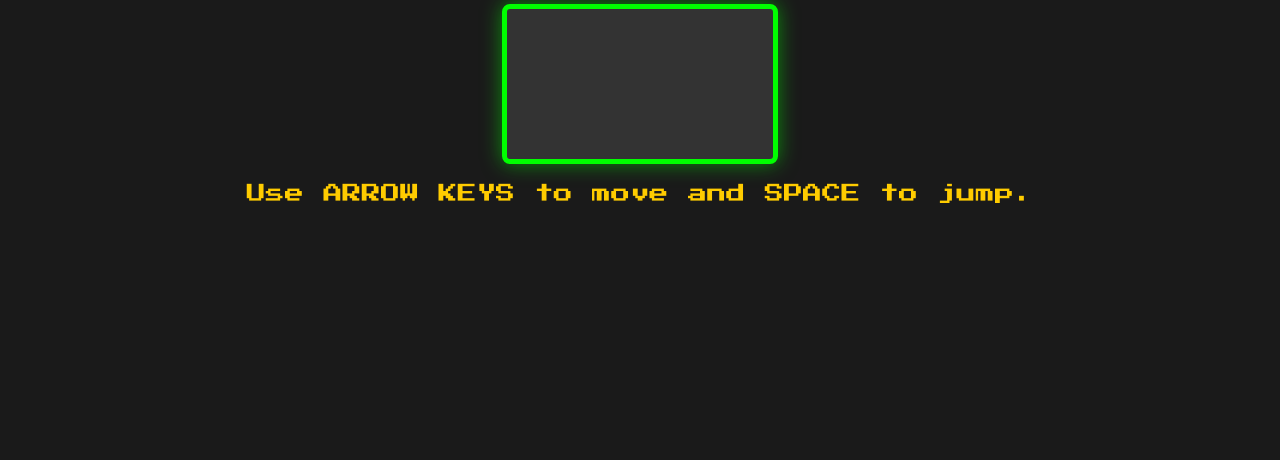
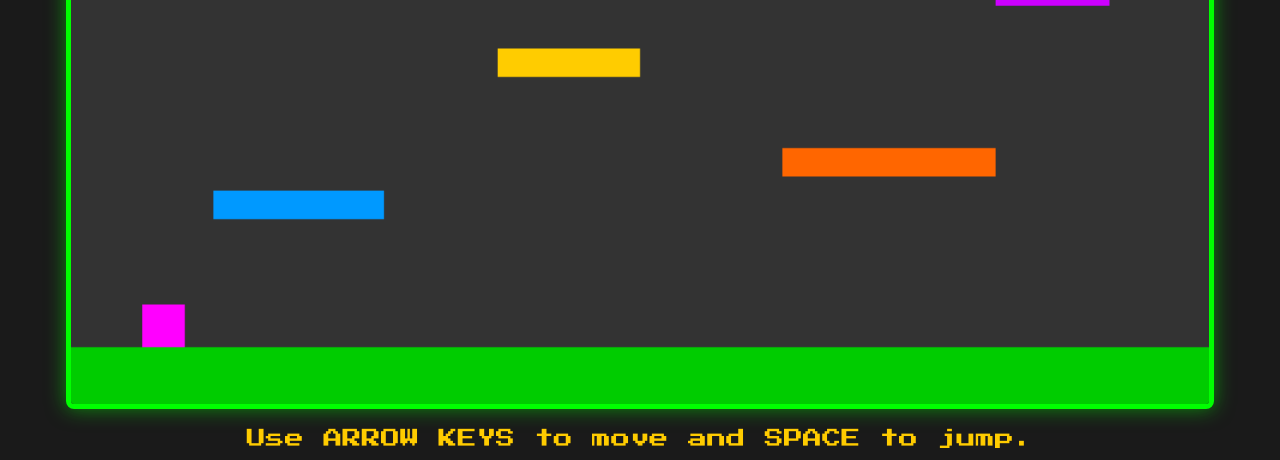
Before and after one commit to jdhunterae/retro-color-jump-game, a plain HTML site: page index.html in a window 1280 px wide. Shown: the part 340-800 px from the top of the page. Drawn offline with Linux system fonts and the light colour scheme.

Commit message:
base code for platform jumping

```diff
--- a/index.html
+++ b/index.html
@@ -21,6 +21,8 @@
     </div>
 
     <div id="messageBox" class="message-box"></div>
+
+    <script src="js/script.js"></script>
 </body>
 
 </html>
--- a/js/script.js
+++ b/js/script.js
@@ -0,0 +1,189 @@
+const canvas = document.getElementById("gameCanvas");
+const ctx = canvas.getContext('2d');
+
+canvas.width = 800;
+canvas.height = 450;
+
+let gameRunning = true;
+let messageTimeout;
+
+const player = {
+    x: 50,
+    y: canvas.height - 70, // Start above the ground
+    width: 30,
+    height: 30,
+    color: '#FF00FF', // Magenta retro color
+    dx: 0, // Horizontal velocity
+    dy: 0, // Vertical velocity
+    speed: 5,
+    jumpStrength: -10, // Negative for upward movement
+    gravity: 0.3,
+    onGround: false
+};
+
+// Platforms array
+const platforms = [
+    // Ground platform
+    { x: 0, y: canvas.height - 40, width: canvas.width, height: 40, color: '#00CC00' }, // Dark green ground
+    // Other platforms
+    { x: 100, y: canvas.height - 150, width: 120, height: 20, color: '#0099FF' }, // Blue platform
+    { x: 300, y: canvas.height - 250, width: 100, height: 20, color: '#FFCC00' }, // Yellow platform
+    { x: 500, y: canvas.height - 180, width: 150, height: 20, color: '#FF6600' }, // Orange platform
+    { x: 650, y: canvas.height - 300, width: 80, height: 20, color: '#CC00FF' }, // Purple platform
+    { x: 20, y: canvas.height - 350, width: 90, height: 20, color: '#00FFCC' } // Cyan platform
+];
+
+// Input handling
+const keys = {};
+window.addEventListener("keydown", (e) => {
+    keys[e.code] = true;
+    // Prevent default action for spacebar to avoid page scrolling
+    if (e.code === "Space") {
+        e.preventDefault();
+    }
+});
+window.addEventListener("keyup", () => {
+    keys[e.code] = false;
+});
+
+// Function to show a message
+function showMessage(msg, duration = 3000) {
+    const messageBox = document.getElementById("messageBox");
+    messageBox.textContent = msg;
+    messageBox.style.display = "block";
+    clearTimeout(messageTimeout);
+    messageTimeout = setTimeout(() => {
+        messageBox.style.display = "none";
+    }, duration);
+}
+
+// Collision detection function (AABB - Axis-Aligned Bounding Box)
+function checkCollision(rect1, rect2) {
+    return rect1.x < rect2.x + rect2.width &&
+        rect1.x + rect1.width > rect2.x &&
+        rect1.y < rect2.y + rect2.height &&
+        rect1.y + rect1.height > rect2.y;
+}
+
+// Game update logic
+function update() {
+    if (!gameRunning)
+        return;
+
+    // Apply gravity
+    player.dy += player.gravity;
+
+    // Horizontal movement
+    player.dx = 0;
+    if (keys["ArrowLeft"]) {
+        player.dx = -player.speed;
+    }
+    if (keys["ArrowRight"]) {
+        player.dx = player.speed;
+    }
+
+    // Jump
+    if (keys["Space"] && player.onGround) {
+        player.dy = player.jumpStrength;
+        player.onGround = false;
+    }
+
+    // update player position
+    player.x += player.dx;
+    player.y += player.dy;
+
+    // Keep player within canvas bounds horizontally
+    if (player.x < 0) {
+        player.x = 0;
+    }
+    if (player.x + player.width > canvas.width) {
+        player.x = canvas.width - player.width;
+    }
+
+    // Reset onGround flag for current frame
+    player.onGround = false;
+
+    // Platform collision
+
+    for (const platform of platforms) {
+        if (checkCollision(player, platform)) {
+            // If player is falling and lands on top of a platform
+            if (player.dy > 0 && player.y + player.height - player.dy <= platform.y) {
+                player.y = platform.y - player.height; // Snap to top of platform
+                player.dy = 0; // Stop vertical movement
+                player.onGround = true;
+            }
+            // If player hits bottom of platform (jumping into it)
+            else if (player.dy < 0 && player.y - player.dy >= platform.y + platform.height) {
+                player.y = platform.y + platform.height; // Snap to bottom
+                player.dy = 0; // stop upward movement
+            }
+            // If player hits side of platform (horizontal collision)
+            else if (player.x + player.width > platform.x && player.x < platform.x + platform.width) {
+                if (player.dx > 0 && player.x + player.width - player.dx <= platform.x) {
+                    player.x = platform.x - player.width; // Snap to left side
+                    player.dx = 0;
+                } else if (player.dx < 0 && player.x - player.dx >= platform.x + platform.width) {
+                    player.x = platform.x + player.width; // Snap to right side
+                    player.dx = 0;
+                }
+            }
+        }
+    }
+
+    // If player falls below the canvas, reset position
+    if (player.y > canvas.height) {
+        player.x = 50;
+        player.y = canvas.height - 70;
+        player.dy = 0;
+        showMessage("You fell! Try again.", 2000);
+    }
+}
+
+// Drawing function
+function draw() {
+    // clear the canvas
+    ctx.clearRect(0, 0, canvas.width, canvas.height);
+
+    // Draw platforms
+    for (const platform of platforms) {
+        ctx.fillStyle = platform.color;
+        ctx.fillRect(platform.x, platform.y, platform.width, platform.height);
+    }
+
+    // Draw player
+    ctx.fillStyle = player.color;
+    ctx.fillRect(player.x, player.y, player.width, player.height);
+}
+
+// Game loop
+function gameLoop() {
+    update();
+    draw();
+    requestAnimationFrame(gameLoop); // request next frame
+}
+
+function resizeCanvas() {
+    const aspectRatio = 16 / 9;
+    let newWidth = window.innerWidth * 0.9;
+    let newHeight = window.innerHeight * 0.8;
+
+    if (newWidth / newHeight > aspectRatio) {
+        newWidth = newHeight * aspectRatio;
+    } else {
+        newHeight = newWidth / aspectRatio;
+    }
+
+    canvas.style.width = `${newWidth}px`;
+    canvas.style.height = `${newHeight}px`;
+
+    // For drawing, keep the internal resolution fixed to maintain pixel art scale
+    // The CSS scales the canvas element, but the drawing context remains at 800x450
+}
+
+window.onload = function () {
+    resizeCanvas(); // set initial size
+    window.addEventListener('resize', resizeCanvas);
+    gameLoop(); // start the game loop
+    showMessage("Welcome to Retro Color Jump!", 3000);
+};
```
